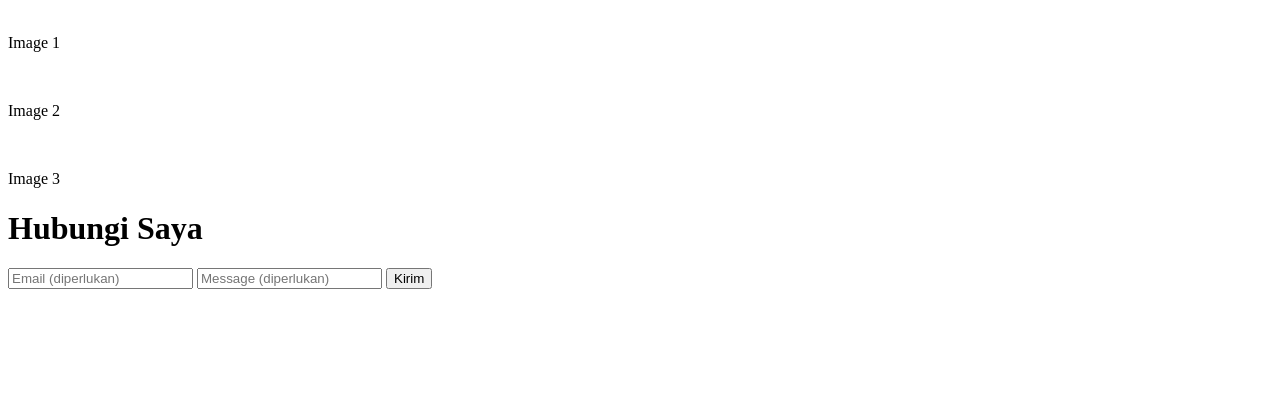
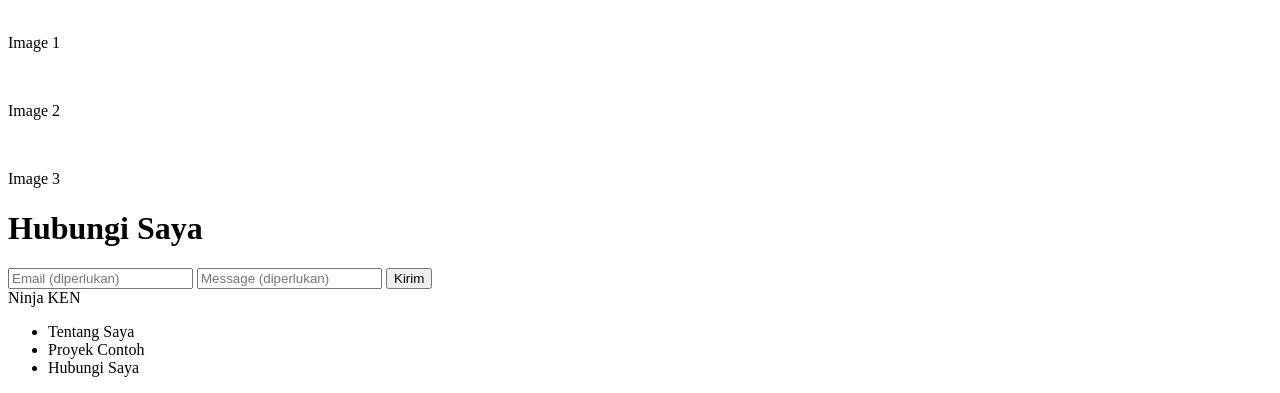
Before and after one commit to ahmadrzq/Ninja-Ken-Progate, a plain HTML site: page index.html in a window 1280 px wide. Shown: the part 522-915 px from the top of the page. Before the commit the page ends 819 px from the top, so only its background shows below. Drawn offline with Linux system fonts and the light colour scheme.

Commit message:
Create footer structure

```diff
--- a/index.html
+++ b/index.html
@@ -67,5 +67,20 @@
         <input class="send" type="submit" value="Kirim">
     </div>
     <!-- Contact Me -->
+
+    <!-- Footer -->
+    <footer>
+        <div class="footer-logo">
+            Ninja KEN
+        </div>
+        <div class="footer-list">
+            <ul>
+                <li>Tentang Saya</li>
+                <li>Proyek Contoh</li>
+                <li>Hubungi Saya</li>
+            </ul>
+        </div>
+    </footer>
+    <!-- Footer -->
 </body>
 </html>
```
